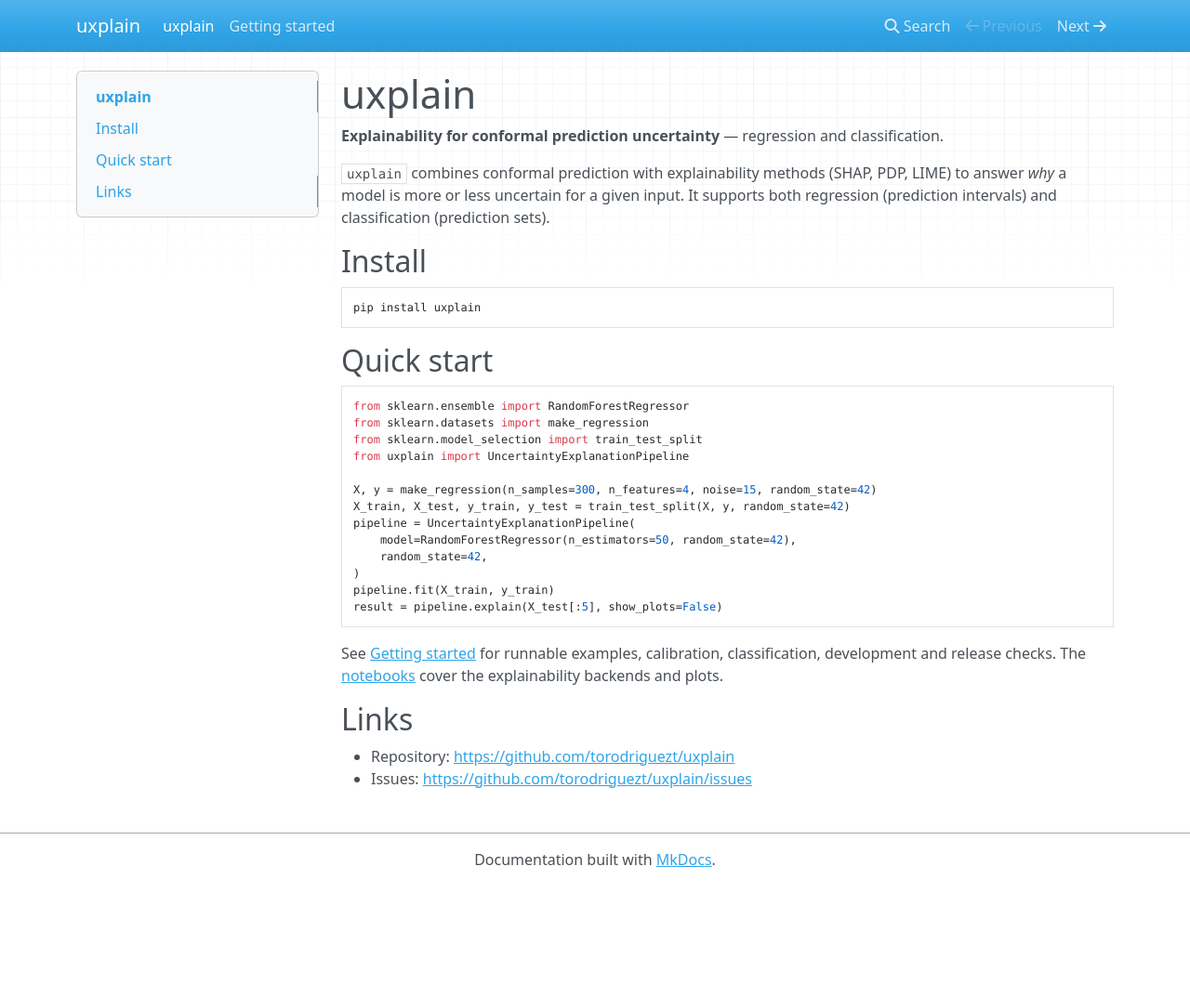
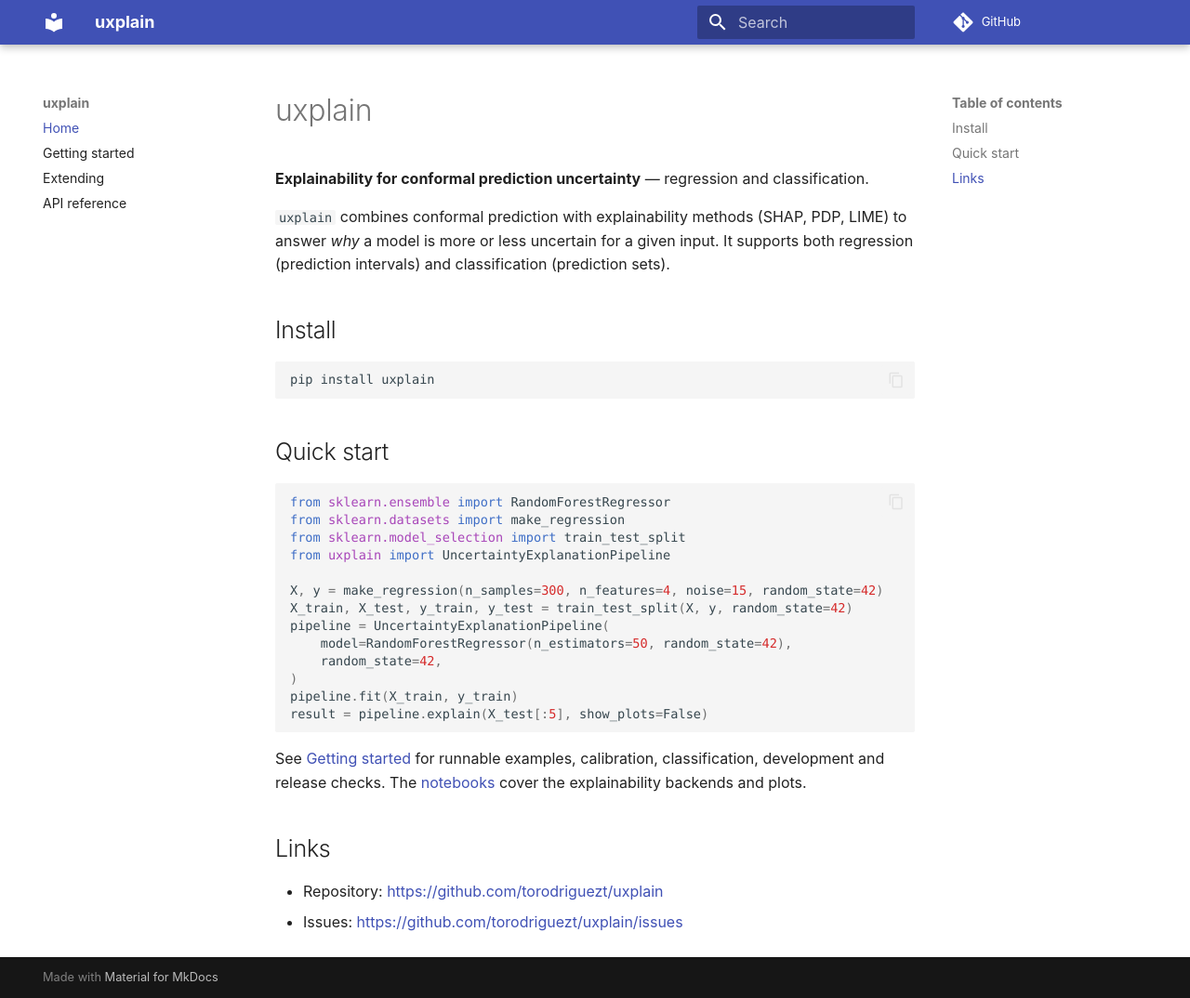
Before and after one commit to torodriguezt/uxplain, an MkDocs documentation site: the page built from docs/docs/index.md, in a window 1280 px wide and 1074 px high. Shown: the whole window at 93% size. Built offline with MkDocs 1.6.1 and Material for MkDocs 9.7.7, drawn with Linux system fonts in a browser that asks for light colours; nearby versions of some CDN libraries; comment, search, counter and statistics services are not loaded.

Commit message:
feat: add GitHub Actions workflow for documentation build and deployment

```diff
--- a/docs/mkdocs.yml
+++ b/docs/mkdocs.yml
@@ -1,4 +1,49 @@
 site_name: uxplain
-#
-site_author: Veronica Seguro
-#
+site_description: Explainability for conformal prediction uncertainty
+site_author: Tomas Rodriguez Taborda, Veronica Seguro Varela, Rafael Izbicki, Johnatan Cardona Jimenez
+site_url: https://torodriguezt.github.io/uxplain/
+repo_url: https://github.com/torodriguezt/uxplain
+edit_uri: edit/main/docs/docs/
+
+theme:
+  name: material
+  font: false
+  features:
+    - content.code.copy
+    - navigation.sections
+    - navigation.top
+
+nav:
+  - Home: index.md
+  - Getting started: getting-started.md
+  - Extending: extending.md
+  - API reference: api.md
+
+plugins:
+  - search
+  - mkdocstrings:
+      handlers:
+        python:
+          paths: [..]
+          options:
+            docstring_style: numpy
+            merge_init_into_class: true
+            show_root_heading: true
+            show_source: false
+            show_signature_annotations: true
+            heading_level: 3
+            members_order: source
+
+markdown_extensions:
+  - admonition
+  - pymdownx.highlight
+  - pymdownx.superfences
+  - toc:
+      permalink: true
+
+validation:
+  nav:
+    omitted_files: warn
+  links:
+    anchors: warn
+    unrecognized_links: warn
--- a/pyproject.toml
+++ b/pyproject.toml
@@ -66,7 +66,11 @@
     "build>=1.2",
     "twine>=6.1",
 ]
-docs = ["mkdocs>=1.6"]
+docs = [
+    "mkdocs>=1.6,<2",
+    "mkdocs-material>=9.5,<10",
+    "mkdocstrings[python]>=1.0,<2",
+]
 
 [tool.flit.sdist]
 include = ["LICENSE", "README.md", "CHANGELOG.md", "pyproject.toml", "tests/"]
```
Also changed, not shown: 1 other file.
